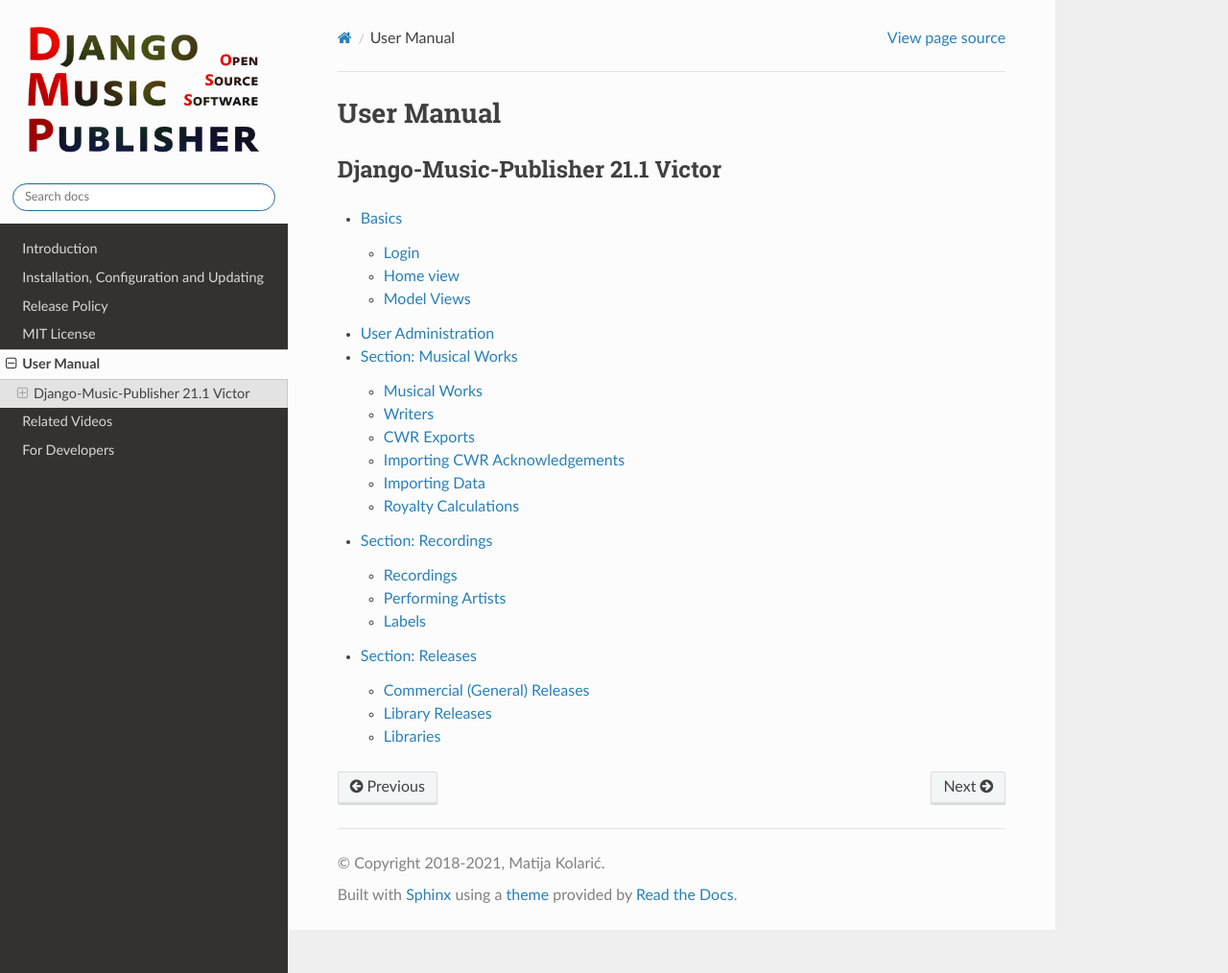
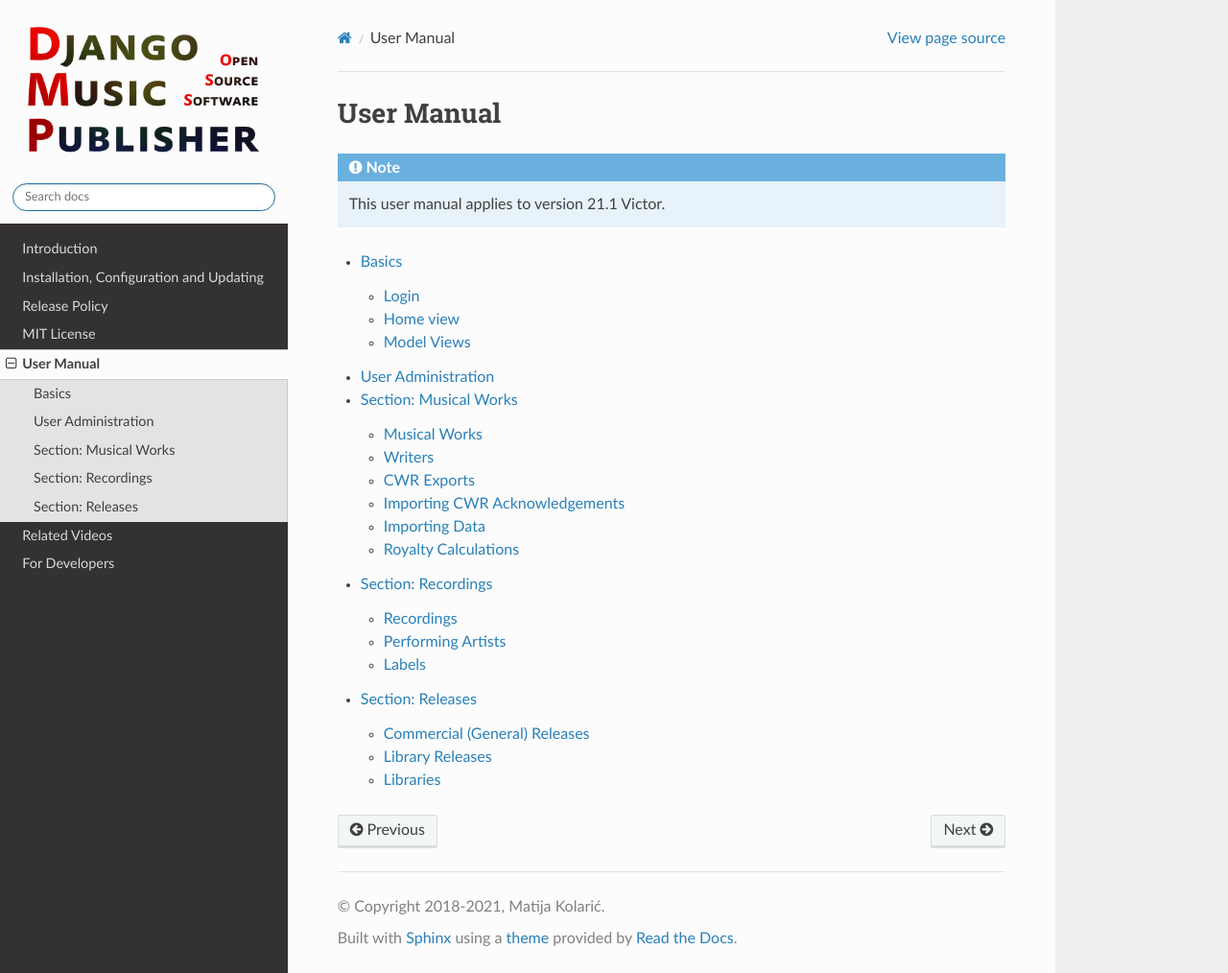
Before and after one commit to matijakolaric-com/django-music-publisher, a Sphinx documentation site: the page built from docs/manual.rst, in a window 1280 px wide and 1014 px high. Shown: the whole window at 96% size. Built offline with Sphinx 7.4.7 and the Read the Docs theme 2.0.0, drawn with Linux system fonts in a browser that asks for light colours.

```diff
--- a/docs/manual.rst
+++ b/docs/manual.rst
@@ -1,8 +1,8 @@
 User Manual
 ############
 
-Django-Music-Publisher |version|
-======================================================================
+.. note::
+   This user manual applies to version |version|.
 
 .. toctree::
    :maxdepth: 2
```
